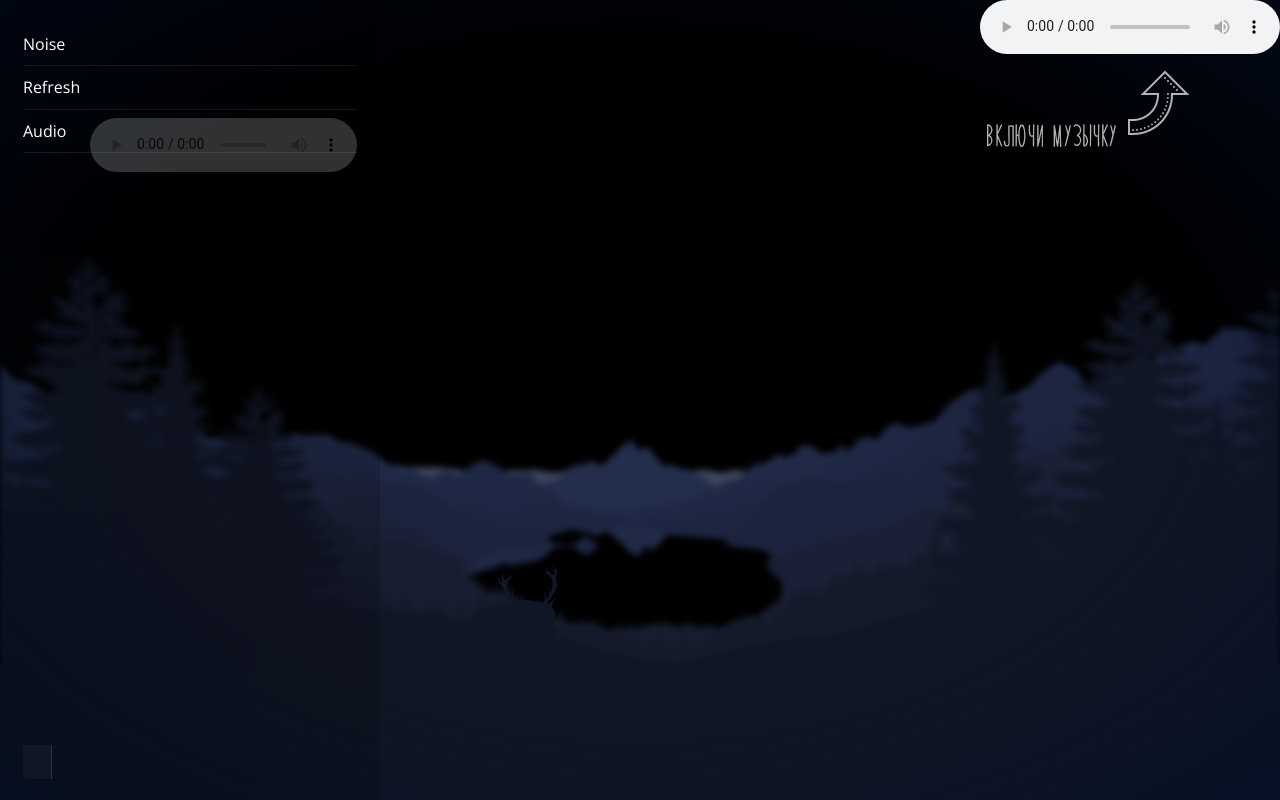
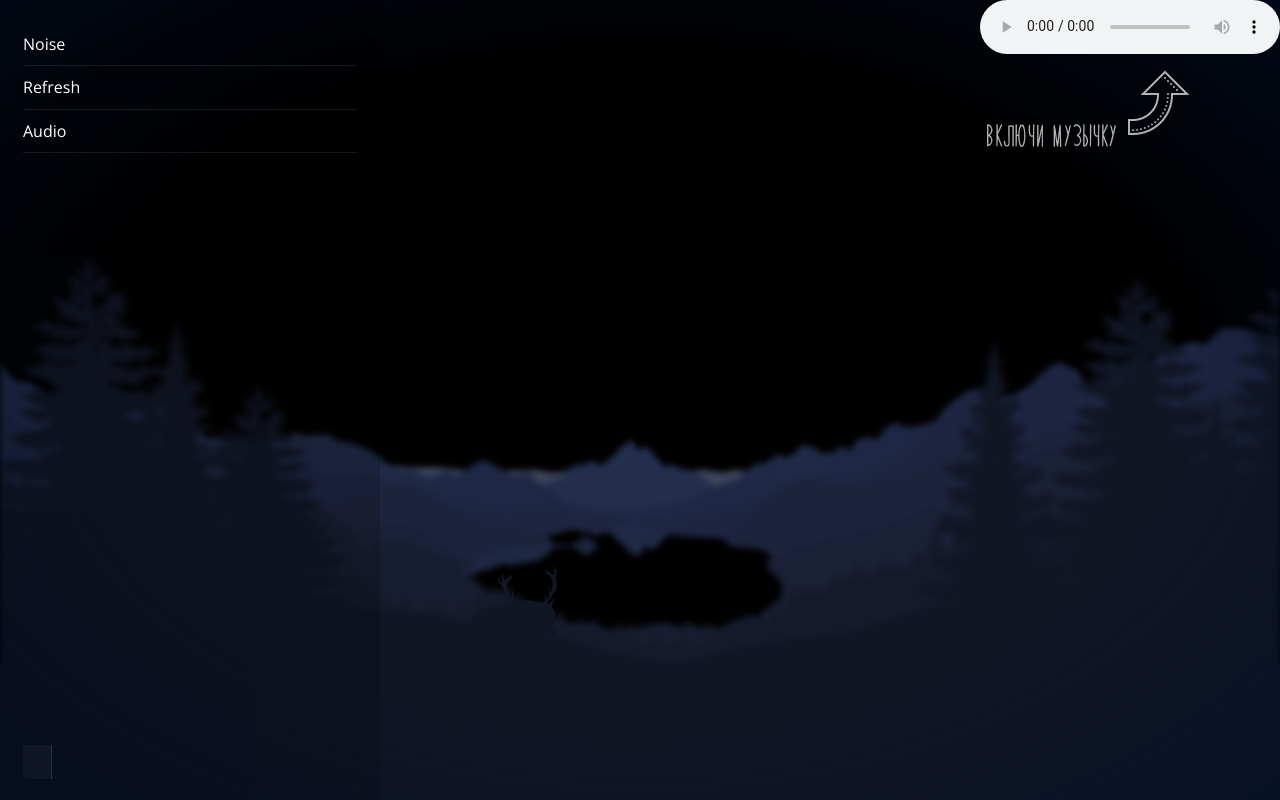
Before and after one commit to katyrappyred/katyrappyred.github.io, a plain HTML site: page index.html in a window 1280 px wide. Drawn offline with nearby package versions, Linux system fonts and the light colour scheme.

Commit message:
delete musec base

```diff
--- a/index.html
+++ b/index.html
@@ -2145,10 +2145,7 @@
           <li><a href="javascript:history.go(0)">Refresh</a></li>
           <li>
                 <span class="title">Audio</span>
-                <audio loop controls autoplay id="player">
-                      <source src="https://louie.co.nz/25th_hour/audio/Singing_Bowls_Throat.mp3" type="audio/mpeg">
-                      Your browser does not support the audio element.
-                </audio>
+
           </li>
     </ul>
 
```
